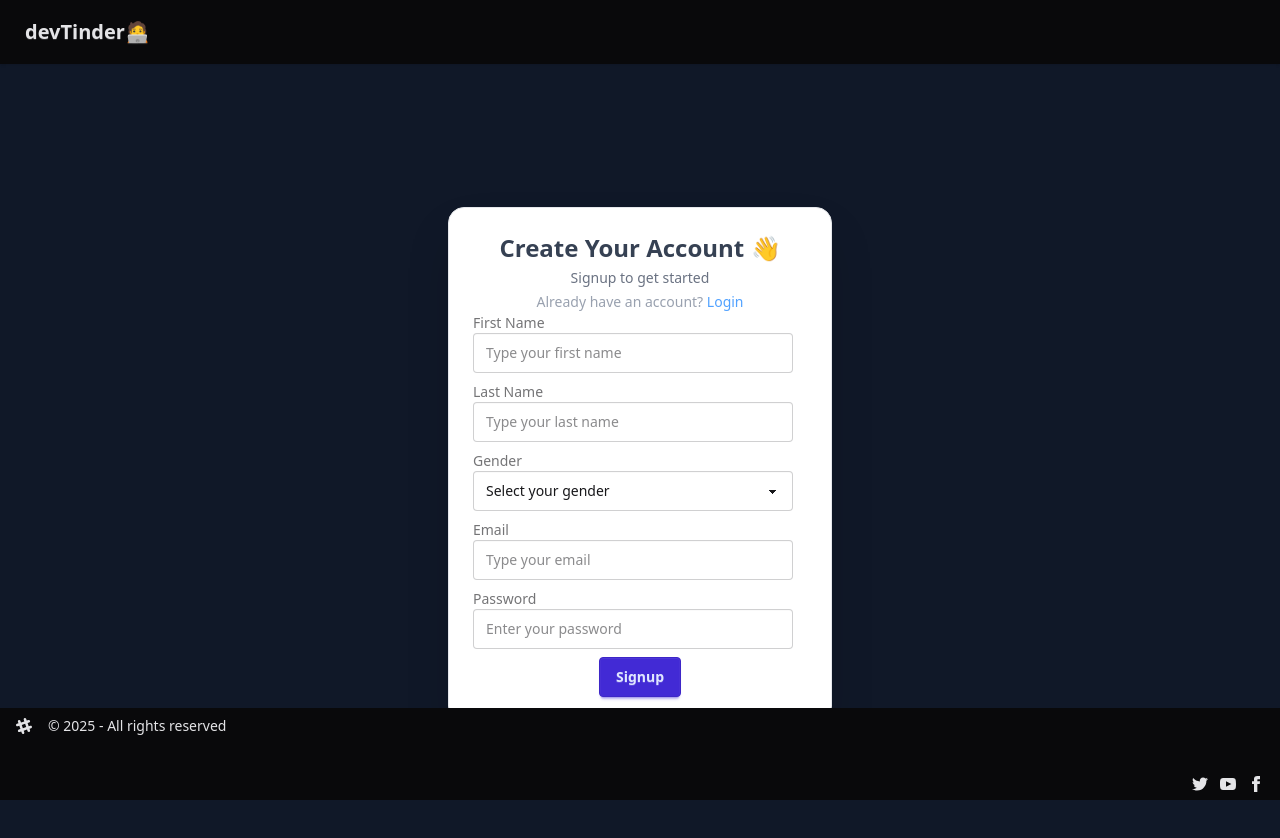
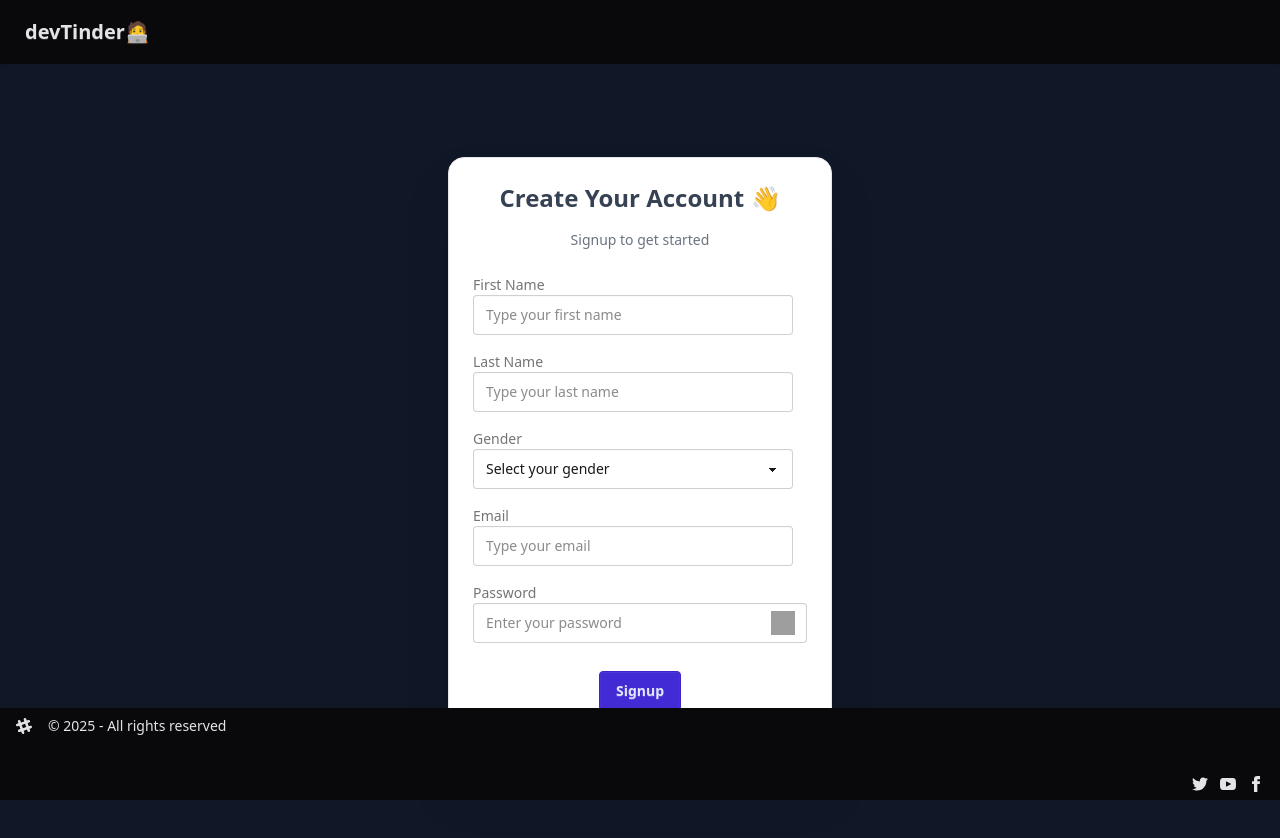
Before and after one commit to sashanktadimeti/devTinder-web, a React (Vite) app: page /signup in a window 1280 px wide. Shown: the top 838 px of the page. Built offline with nearby package versions, Linux system fonts and the light colour scheme; no server answers; grey boxes are pictures that could not be loaded.

Commit message:
fixed signup

```diff
--- a/src/Signup.jsx
+++ b/src/Signup.jsx
@@ -1,9 +1,11 @@
-import React, { useState } from "react";
-import { useNavigate, Link } from "react-router-dom";
+import { useState } from "react";
+import { useNavigate } from "react-router-dom";
+import React from "react";
 import axios from "axios";
 import { useDispatch } from "react-redux";
+import { Link } from "react-router-dom";
 import { addUser } from "./utils/userSlice";
-import { BASE_URL } from "./utils/constants";
+import { BASE_URL, EYE_OPEN, EYE_CLOSED } from "./utils/constants";
 
 const Signup = () => {
   const [firstName, setFirstName] = useState("");
@@ -12,6 +14,7 @@ const Signup = () => {
   const [password, setpassword] = useState("");
   const [gender, setgender] = useState("");
   const [error, seterror] = useState("");
+  const [eyeopen, seteyeopen] = useState(false);
   const navigate = useNavigate();
   const dispatch = useDispatch();
 
@@ -36,25 +39,16 @@ const Signup = () => {
   };
 
   return (
-    <div className="flex justify-center items-center h-screen bg-gray-900 px-4 overflow-y-auto">
-      <div className="card w-full max-w-sm shadow-2xl bg-white border border-gray-200 rounded-2xl my-10">
-        <div className="card-body flex flex-col justify-between">
-          <div>
-            <h2 className="text-2xl font-bold text-center text-gray-700 mb-1">
+    <div className="flex justify-center items-center min-h-screen bg-gray-900 py-10">
+      <div className="card w-full max-w-sm shadow-2xl bg-white border border-gray-200 rounded-2xl">
+        <div className="card-body">
+          <h2 className="text-2xl font-bold text-center text-gray-700 mb-2">
             Create Your Account 👋
           </h2>
-            <p className="text-sm text-gray-500 text-center mb-1">
+          <p className="text-sm text-gray-500 text-center mb-4">
             Signup to get started
           </p>
-             <p className="text-center text-sm text-gray-400 ">
-            Already have an account?{" "}
-            <Link
-              to="/"
-              className="text-blue-400 hover:underline cursor-pointer"
-            >
-              Login
-            </Link>
-          </p>
+
           {/* First Name */}
           <fieldset className="form-control mb-2">
             <label className="label">
@@ -122,13 +116,23 @@ const Signup = () => {
             <label className="label">
               <span className="label-text">Password</span>
             </label>
+            <div className="relative">
                           <input
                             onChange={(e) => setpassword(e.target.value)}
-                type="password"
+                            type={eyeopen ? "text" : "password"}
                             placeholder="Enter your password"
-                className="input input-bordered"
+                            className="input input-bordered w-full pr-10"
                             value={password}
                           />
+                          <img
+                            src={eyeopen ? EYE_OPEN : EYE_CLOSED}
+                            alt="Toggle password visibility"
+                            className="absolute right-3 top-1/2 transform -translate-y-1/2 cursor-pointer"
+                            onClick={() => seteyeopen((prev) => !prev)}
+                            style={{ width: "24px", height: "24px" }}
+                          />
+                        </div>
+
           </fieldset>
 
           {/* Error */}
@@ -139,12 +143,22 @@ const Signup = () => {
           )}
 
           {/* Signup Button */}
-            <div className="form-control mt-1 flex justify-center">
+          <div className="form-control mt-3 flex justify-center">
             <button className="btn btn-primary" onClick={handleSignup}>
               Signup
             </button>
           </div>
-          </div>
+
+          {/* Redirect to Login */}
+          <p className="text-center text-sm text-gray-400 mt-2">
+            Already have an account?{" "}
+            <Link
+              to="/"
+              className="text-blue-400 hover:underline cursor-pointer"
+            >
+              Login
+            </Link>
+          </p>
         </div>
       </div>
     </div>
```
Lines whose indentation alone changed are shown as unchanged.
